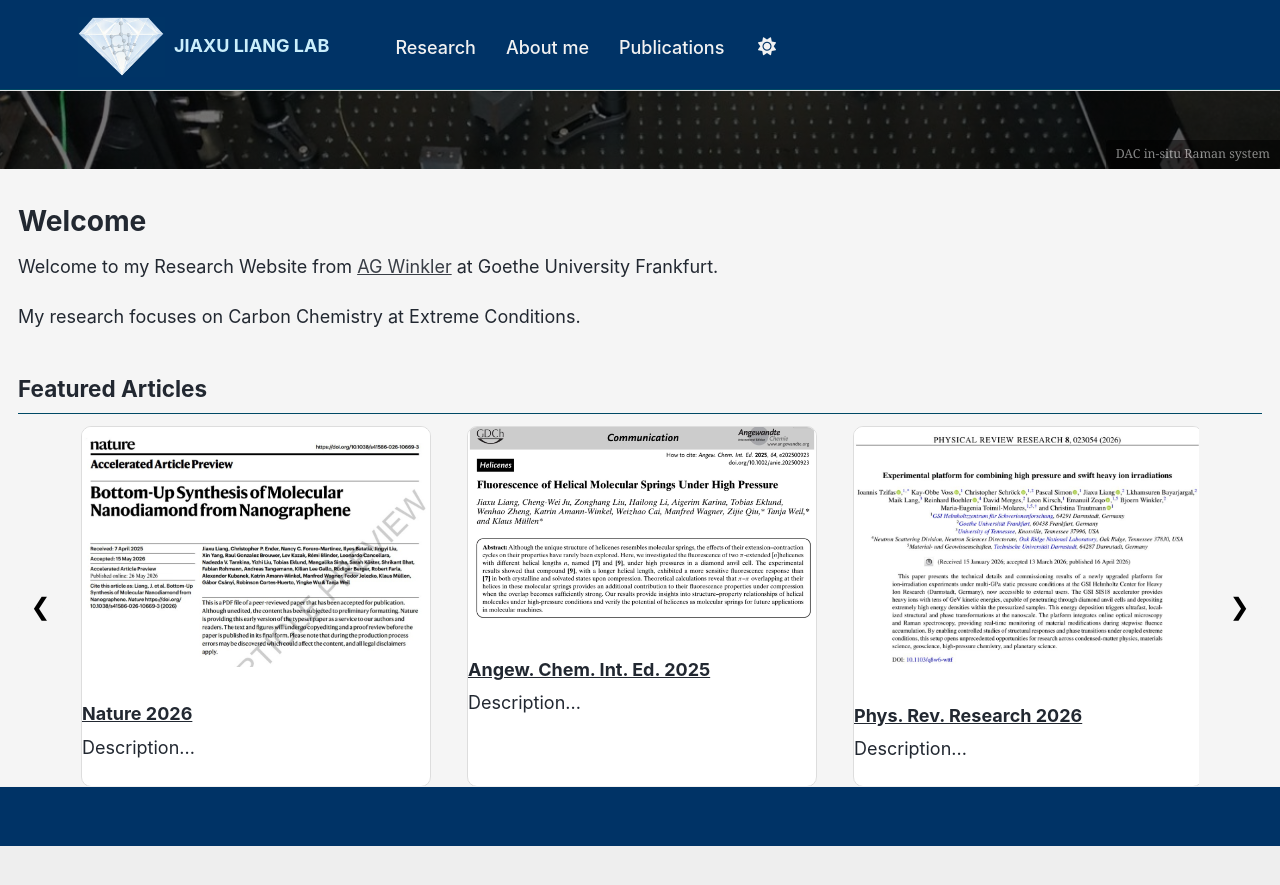
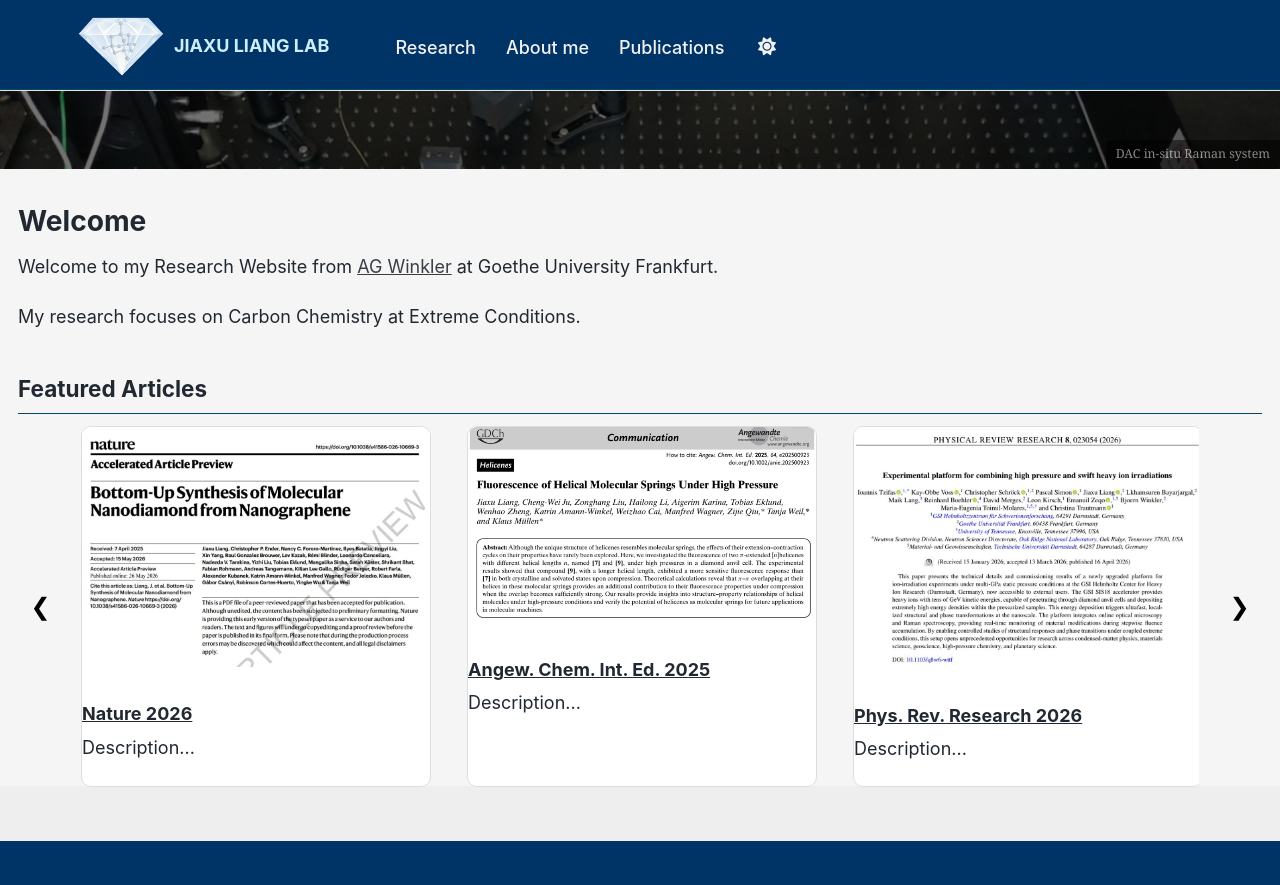
Before and after one commit to liangjiaxu-research/liangjiaxu-research.github.io, a Jekyll site: the page built from _pages/about.md, in a window 1280 px wide and 900 px high, scrolled down 371 px. Shown: the top 885 px of the window. Built offline with Jekyll 4.4.1, drawn with Linux system fonts in a browser that asks for light colours; a script bundle is joined from its source files by our own code; library files that are not in the unit come from our copies; before the commit the page ends 1217 px from its top, so only the background shows below that.

Commit message:
Update _custom.scss

```diff
--- a/_sass/_custom.scss
+++ b/_sass/_custom.scss
@@ -151,7 +151,7 @@ body {
     position: static !important;
     background-color: #003366;
     height: 60px;
-    margin-top: 0em;
+    margin-bottom: 0em;
 }
 
 /* CV页表格 */
```
